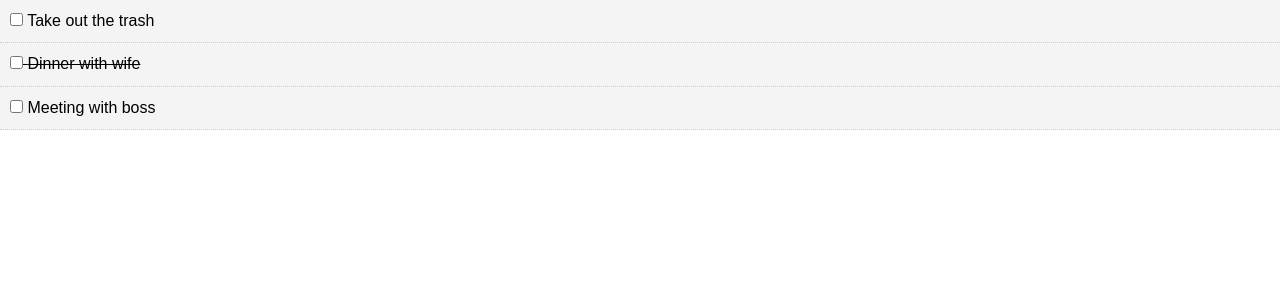
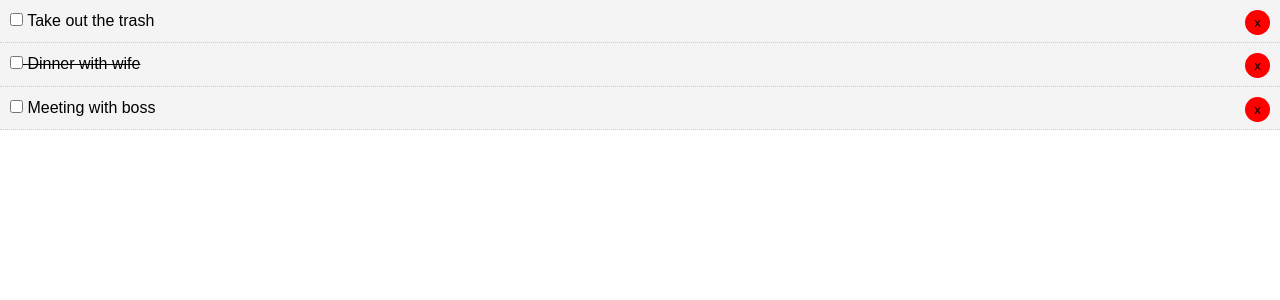
Before and after one commit to acharyabibash/react_crash_todo, a React (Create React App) app: page / in a window 1280 px wide. Shown: the top 300 px of the page. Built offline with nearby package versions, Linux system fonts and the light colour scheme.

Commit message:
55.04 brad

```diff
--- a/src/App.js
+++ b/src/App.js
@@ -34,11 +34,17 @@ class App extends Component{
     }) });
   }
 
+// Delete todo
+delTodo = (id) =>{
+  console.log(id)
+}
+
+
   render(){
 
     return(
       <div className="App">
-        <Todos todos={this.state.todos} markComplete={this.markComplete}/>
+        <Todos todos={this.state.todos} markComplete={this.markComplete} delTodo={this.delTodo} />
       </div>
     )
   }
--- a/src/components/TodoItem.js
+++ b/src/components/TodoItem.js
@@ -11,8 +11,6 @@ export class TodoItem extends Component {
         }
     }
 
-
-
     render() {
         const { id,title } = this.props.todo;
         return (
@@ -20,6 +18,7 @@ export class TodoItem extends Component {
                <p>
                    <input type = "checkbox" onChange ={this.props.markComplete.bind(this, id)} /> {' '}
                    { title }
+                   <button  onClick={this.props.delTodo.bind(this,id)}  style={btnStyle}>x</button>
                 </p>
             </div>
         )
@@ -31,5 +30,14 @@ TodoItem.propTypes = {
     todo : PropTypes.object.isRequired
 }
 
+const btnStyle = {
+    background: '#ff0000',
+    color : 'fff',
+    border:'none',
+    padding:'5px 9px',
+    borderRadius:'50%',
+    cursor : 'pointer',
+    float : 'right'
+}
 
 export default TodoItem;
--- a/src/components/Todos.js
+++ b/src/components/Todos.js
@@ -6,7 +6,7 @@ class Todos extends Component{
 
   render(){
     return this.props.todos.map((todo)=>(
-      <TodoItem key={todo.id} todo={todo} markComplete={this.props.markComplete} />
+      <TodoItem key={todo.id} todo={todo} markComplete={this.props.markComplete} delTodo={this.props.delTodo} />
     ));
   }
 }
```
